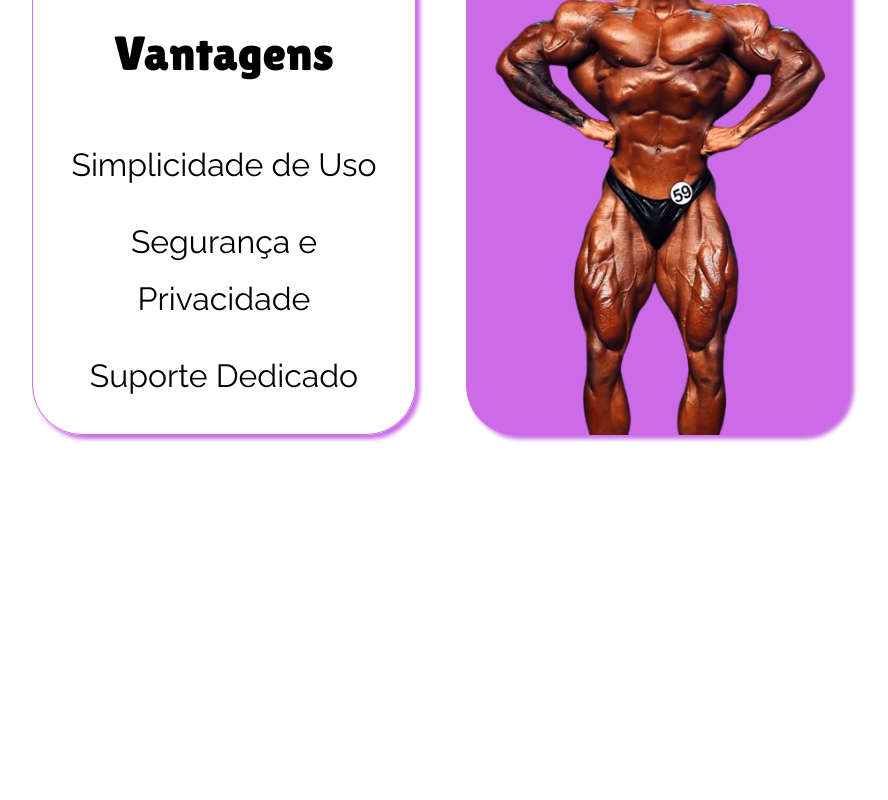
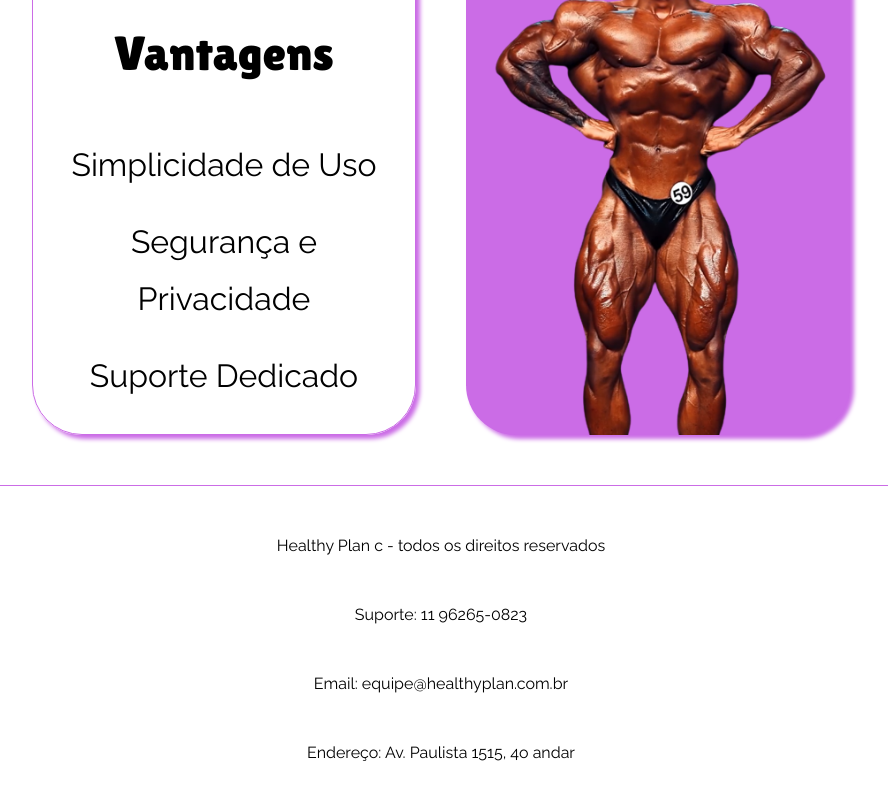
Before and after one commit to KalilBalech/healthy-plan-front, a React (Vite) app: page / in a window 1280 px wide. Shown: the part 1647-2447 px from the top of the page, without its empty margins (199-1087 px from the left). Before the commit the page ends 2132 px from the top, so only its background shows below. Built offline with nearby package versions, Linux system fonts and the light colour scheme.

Commit message:
added footer at home page and finished adding athlete

```diff
--- /dev/null
+++ b/src/components/Footer/index.jsx
@@ -0,0 +1,12 @@
+import styles from './styles.module.css'
+
+export default function Footer() {
+  return (
+    <footer className={styles.footer}>
+        <p>Healthy Plan c - todos os direitos reservados</p>
+        <p>Suporte: 11 96265-0823  </p>
+        <p>Email: equipe@healthyplan.com.br</p>
+        <p>Endereço: Av. Paulista 1515, 4o andar</p>
+      </footer>
+  );
+}
--- /dev/null
+++ b/src/components/Footer/styles.module.css
@@ -0,0 +1,11 @@
+.footer{
+    display: flex;
+    flex-direction: column;
+    justify-content: center;
+    align-items: center;
+    font-size: 16px;
+    gap: 50px;
+    border-top: #CB6CE6 solid 1px;
+    padding: 50px;
+    width: 100%;
+}
--- a/src/components/Home.jsx
+++ b/src/components/Home.jsx
@@ -2,6 +2,7 @@ import "./Home.css";
 
 import Header from "./Header";
 import Title from "./Title";
+import Footer from "./Footer";
 import HeaderMainButton from "./Header/HeaderMainButton";
 import HomeDiv from "./HomeDiv";
 
@@ -49,6 +50,7 @@ export default function SignUp() {
           <p>Suporte Dedicado</p>
         </HomeDiv>
       </div>
+      <Footer/>
     </div>
   );
 }
--- a/src/components/Login.jsx
+++ b/src/components/Login.jsx
@@ -35,7 +35,7 @@ export default function Login() {
 
       if (response.status === 200 || response.status === 201) {
         const token = response.data.token;
-        localStorage.setItem('token', token);
+        //localStorage.setItem('token', token);
         setResponseMessage('Login realizado com sucesso!');
         console.log('Token JWT:', token);
 
--- a/src/components/Select/index.jsx
+++ b/src/components/Select/index.jsx
@@ -17,7 +17,6 @@ export default function Select(props) {
 }
 
 Select.propTypes = {
-  type: PropTypes.string.isRequired,
   placeholder: PropTypes.string.isRequired,
   value: PropTypes.string.isRequired,
   onChange: PropTypes.func.isRequired,
--- a/src/components/SignUp.jsx
+++ b/src/components/SignUp.jsx
@@ -36,7 +36,9 @@ export default function SignUp() {
       console.log('response: '+ response);
       if (response.status === 200 || response.status === 201) {
         setResponseMessage('Cadastro realizado com sucesso!')
-        console.log("response.data.id: " + response.data.id)
+        const personalID = response.data.id
+        console.log("response.data.id: " + personalID)
+        localStorage.setItem('personalID', personalID)
       } else {
         setResponseMessage('Erro ao cadastrar usuário')
         console.log('response:'+response)
--- a/src/components/Subtitle/index.jsx
+++ b/src/components/Subtitle/index.jsx
@@ -1,12 +1,12 @@
 import PropTypes from "prop-types"; // Importe PropTypes corretamente
 import styles from './styles.module.css'
 
-export default function Title(props){
+export default function Subtitle(props){
     return(
-        <h1 className={styles.title}>{props.title}</h1>
+        <h1 className={styles.subtitle}>{props.subtitle}</h1>
     )
 }
 
-Title.propTypes = {
-    title: PropTypes.string.isRequired,
+Subtitle.propTypes = {
+    subtitle: PropTypes.string.isRequired,
   };
--- a/src/components/Subtitle/styles.module.css
+++ b/src/components/Subtitle/styles.module.css
@@ -1,6 +1,6 @@
-.title{
-    font-family: 'Lilita One', cursive;
+.subtitle{
     font-weight: 400;
-    font-size: 48px;
+    font-size: 24px;
     margin: 20px;
+    align-self:flex-start
 }
--- a/src/components/User.css
+++ b/src/components/User.css
@@ -3,3 +3,7 @@
     flex-direction: column;
     align-items: center;
   }
+
+#personal-email{
+  font-size: 32px;
+}
--- a/src/components/User.jsx
+++ b/src/components/User.jsx
@@ -1,9 +1,10 @@
-import { useState } from 'react';
+import { useState, useEffect } from 'react';
 import axios from 'axios';
 
 import "./User.css";
 import Header from "./Header";
 import Title from "./Title";
+import Subtitle from "./Subtitle";
 import Input from './Input';
 import Select from './Select';
 import Button from './Button';
@@ -23,6 +24,29 @@ export default function User() {
   const [state, setState] = useState('');
   const [responseMessage, setResponseMessage] = useState('')
 
+  const [personalName, setPersonalName] = useState('')
+  const [personalEmail, setPersonalEmail] = useState('')
+
+  useEffect(() => {
+    const personalID = localStorage.getItem('personalID');
+    const token = localStorage.getItem('token');
+
+    axios.get(`https://healthy-plan-api.onrender.com/v1/trainer/${personalID}`, {
+      headers: {
+        'Authorization': `Bearer ${token}`
+      }
+    })
+    .then((response) => {
+      setPersonalName(response.data.name)
+      setPersonalEmail(response.data.email)
+      console.log('response:', response);
+      console.log('response.data:', response.data);
+    })
+    .catch((error) => {
+      console.error('Erro ao buscar dados:', error);
+    });
+  }, [personalName]);
+
   const handleSubmit = async (e) => {
     e.preventDefault();
 
@@ -41,16 +65,31 @@ export default function User() {
     };
 
     try {
+      const token = localStorage.getItem('token');
       const response = await axios.post('https://healthy-plan-api.onrender.com/v1/athlete', userData, {
         headers: {
           'Content-Type': 'application/json',
+          'Authorization': `Bearer ${token}`
         },
       });
       console.log('response: '+ response);
       setResponseMessage('response: '+ response)
       if (response.status === 200 || response.status === 201) {
         setResponseMessage('Cadastro realizado com sucesso!')
+        console.log("response.data: " + response.data)
+        console.log("response.id: " + response.id)
         console.log("response.data.id: " + response.data.id)
+        setName('')
+        setSurname('')
+        setPhone('')
+        setEmail('')
+        setSex('')
+        setBirthDate('')
+        setAddressInfo('')
+        setAddressNumber('')
+        setCep('')
+        setCity('')
+        setState('')
       } else {
         setResponseMessage('Erro ao cadastrar usuário')
         console.log('response:'+response)
@@ -64,8 +103,11 @@ export default function User() {
 
   return (
     <div id="userPage">
-      <Header></Header>
-      <Title title="Perfil de Personal Trainer" />
+      <Header>
+        <p id="personal-email">{personalEmail}</p>
+      </Header>
+      <Title title={"Bem-Vindo Personal "+personalName} />
+      <Subtitle subtitle='Deseja adicionar um novo atleta?'></Subtitle>
       <form onSubmit={handleSubmit}>
       <Input
           type="text"
```
